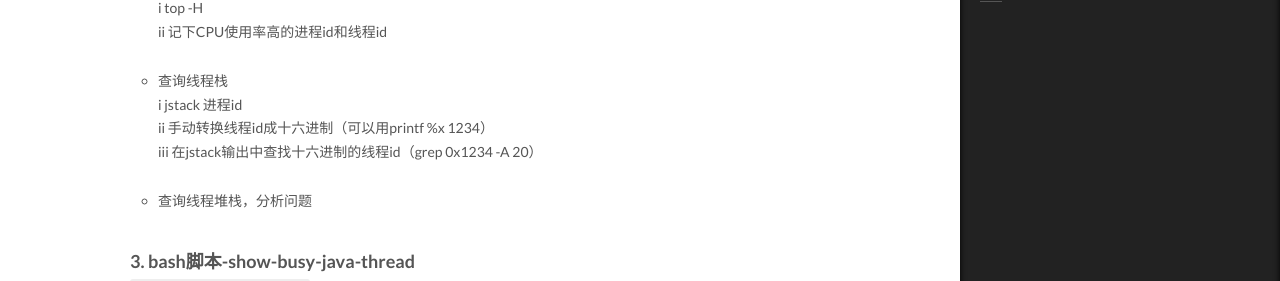
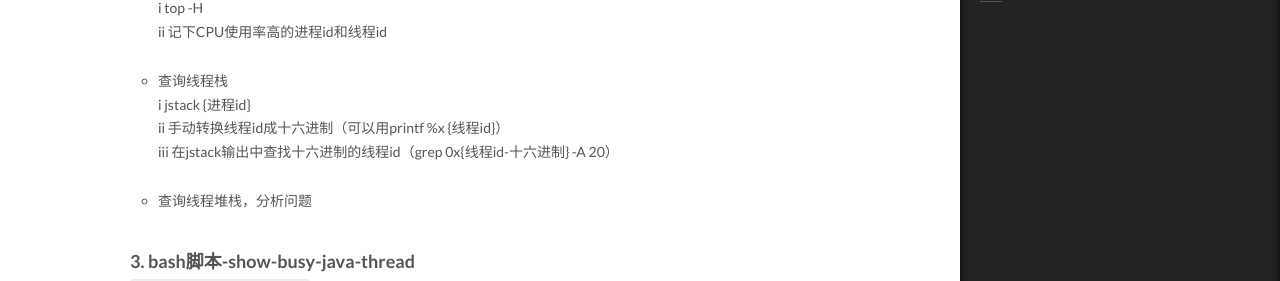
Before and after one commit to phaedo/blog, a Jekyll site: the page built from _posts/2020-12-25-查询CPU占用率过高的Java线程.md, in a window 1280 px wide and 900 px high, scrolled down 647 px. Shown: the part 164-445 px from the top of the window. Built offline with Jekyll 4.4.1, drawn with Linux system fonts in a browser that asks for light colours; comment, search, counter and statistics services are not loaded.

Commit message:
java的cpu问题排查

```diff
--- a/_posts/2020-12-25-查询CPU占用率过高的Java线程.md
+++ b/_posts/2020-12-25-查询CPU占用率过高的Java线程.md
@@ -25,9 +25,9 @@ description:
     ii 记下CPU使用率高的进程id和线程id
 
 - 查询线程栈
-    i jstack 进程id
-    ii 手动转换线程id成十六进制（可以用printf %x 1234）
-    iii 在jstack输出中查找十六进制的线程id（grep 0x1234 -A 20）
+    i jstack {进程id}
+    ii 手动转换线程id成十六进制（可以用printf %x {线程id}）
+    iii 在jstack输出中查找十六进制的线程id（grep 0x{线程id-十六进制} -A 20）
 
 - 查询线程堆栈，分析问题
 
```
